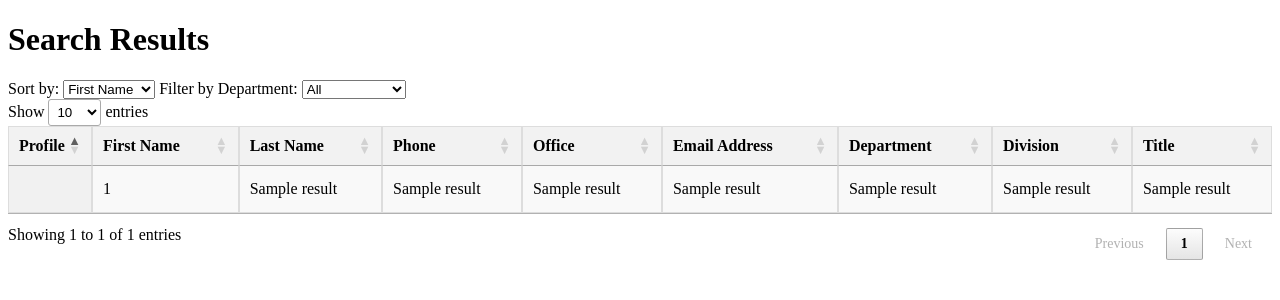
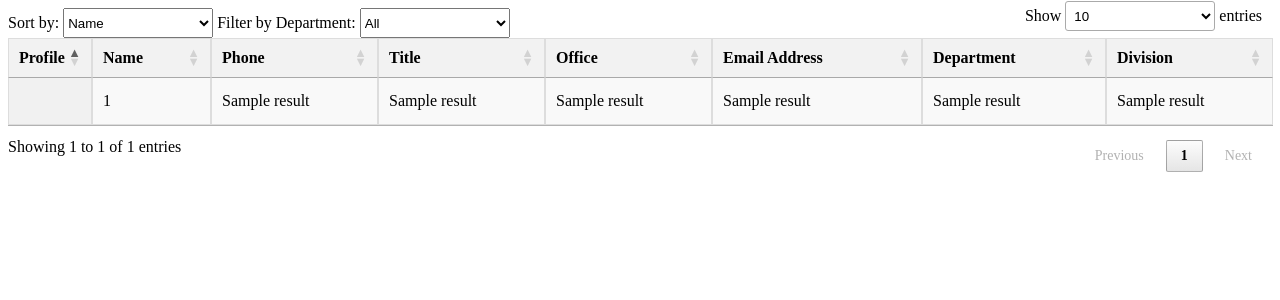
Before and after one commit to avgung12/AppWeb, a Flask app: template templates/search_results.html in a window 1280 px wide. Shown: the top 300 px of the page. Run offline with Flask 3, Linux system fonts and the light colour scheme; the template is opened without the code that fills it: most values are stand-ins (such as "Sample title", 1, 10 or a date in 2020); some libraries are stand-ins or nearby versions.

Commit message:
WIP Changes
- App.py : Changes are made by using ITSTAFF instead of dbo.Persons.

-Search_results: Moved search bar to the center (may need to be slightly moved up)

-searchiframe: Implemented name, first name, last name to display in child row.

Adjusted size of selection menu to be 150px wide, and 30+px tall.

```diff
--- a/app.py
+++ b/app.py
@@ -30,12 +30,13 @@ def search_results():
         query=""
     conn = connection()
     cursor = conn.cursor()
+    table = "Employees"
     if query == "*" or len(query)==0:
-        mySQL=f"SELECT * from dbo.Persons"
+        mySQL=f"SELECT * from dbo.ITSTAFF"
     elif search_by=="AllFields":
-        mySQL=f"SELECT * from dbo.Persons where firstname=\'{query}\' or lastname=\'{query}\' or phone=\'{query}\' or office=\'{query}\' or emailaddress=\'{query}\' or Departement=\'{query}\' or division=\'{query}\' or title=\'{query}\'"
+        mySQL=f"SELECT * from dbo.ITSTAFF where firstname=\'{query}\' or lastname=\'{query}\' or phone=\'{query}\' or office=\'{query}\' or emailaddress=\'{query}\' or Departement=\'{query}\' or division=\'{query}\' or title=\'{query}\'"
     else:
-        mySQL=f"SELECT * from dbo.Persons where {search_by}=\'{query}\'"
+        mySQL=f"SELECT * from dbo.ITSTAFF where {search_by}=\'{query}\'"
     cursor.execute(mySQL)
     results = cursor.fetchall()
     return render_template('search_results.html', results=results,query=query,search_by=search_by)
--- a/templates/search_results.html
+++ b/templates/search_results.html
@@ -56,6 +56,14 @@
           display: none;
         }
 
+        .dataTables_length {
+          position: absolute;
+          right: 0;
+          top: -37px;
+          margin-right: 10px;
+          display: inline-block;
+        }
+
         .employee-details {
           display: flex;
           align-items: center;
@@ -80,17 +88,25 @@
           margin-right: 50px;
         }
 
+        .hidden {
+          display: none;
+        }
+
+      select {
+          height: 30px;
+          width: 150px;
+          top: -20px;
+        }
+
     </style>
 </head>
 <body>
-
-<h1>Search Results</h1>
 
 <div id="pagination-links"></div>
 
 <label for="sort-dropdown">Sort by:</label>
 <select id="sort-dropdown" onchange="sortTable()">
-  <option value="first-name">First Name</option>
+  <option value="first-name">Name</option>
   <option value="office">Office</option>
   <option value="department">Department</option>
   <option value="division">Division</option>
@@ -105,33 +121,36 @@
     <thead>
         <tr>
             <th>Profile</th>
-            <th>First Name</th>
-            <th>Last Name</th>
+            <th>Name</th>
+            <th class="hidden">First Name</th>
+            <th class="hidden">Last Name</th>
             <th>Phone</th>
+            <th>Title</th>
             <th>Office</th>
             <th>Email Address</th>
             <th>Department</th>
             <th>Division</th>
-            <th>Title</th>
         </tr>
     </thead>
     <tbody>
+      <!--results[]0:name 1:FirstName,2:LastName,3:Phone,4:Office,5:Email 6:Department,7:Title,8:Division(Company)-->
         {% for result in results %}
-        <tr class="table-row" data-department="{{ result[5] }}">
-          {% if result[4] %}
-            {% set img_url = 'https://testwebdbphotos.blob.core.windows.net/pics/' + result[4].split('@')[0] + '.jpg' %}
+        <tr class="table-row" data-department="{{ result[6] }}">
+          {% if result[5] %}
+            {% set img_url = 'https://testwebdbphotos.blob.core.windows.net/pics/' + result[5].split('@')[0] + '.jpg' %}
             <td><img src={{img_url}} width="30" height="30"></td>
           {% else %}
           <td style="width:30px; height:30px"></td>
           {% endif %}
                 <td>{{ result[0] }}</td>
-                <td>{{ result[1] }}</td>
-                <td>{{ result[2] }}</td>
+                <td class="hidden">{{ result[1] }}</td>
+                <td class="hidden">{{ result[2] }}</td>
                 <td>{{ result[3] }}</td>
+                <td>{{ result[7] }}</td>
                 <td>{{ result[4] }}</td>
                 <td>{{ result[5] }}</td>
                 <td>{{ result[6] }}</td>
-                <td>{{ result[7] }}</td>
+                <td>{{ result[8] }}</td>
             </tr>
         {% endfor %}
     </tbody>
@@ -145,8 +164,8 @@
       "paging": true,
       "ordering": true,
       "info": false,
-      "order": [[6, 'asc']],
-      "columnDefs": [      {        "targets": [6],
+      "order": [[8, 'asc']],
+      "columnDefs": [      {        "targets": [8],
           "visible": false,
           "searchable": true
         }
@@ -154,7 +173,7 @@
     });
 
     $('#department-filter').on('change', function() {
-      table.column(6).search(this.value).draw();
+      table.column(8).search(this.value).draw();
       table.page('first').draw('page');
     });
 
@@ -175,7 +194,7 @@
     });
 
     function format(d) {
-      var email = d[5];
+      var email = d[7];
       var username = email.substring(0, email.indexOf("@"));
       var imgUrl = "https://testwebdbphotos.blob.core.windows.net/pics/" + username + ".jpg"; // replace with your image URL
 
@@ -188,14 +207,15 @@
           imgElement +
         '</div>' +
         '<div class="details">' +
-          '<p><strong>First Name:</strong> '+d[1]+'</p>'+
-          '<p><strong>Last Name:</strong> '+d[2]+'</p>'+
-          '<p><strong>Phone:</strong> '+d[3]+'</p>'+
-          '<p><strong>Office:</strong> '+d[4]+'</p>'+
-          '<p><strong>Email:</strong> '+d[5]+'</p>'+
-          '<p><strong>Department:</strong> '+d[6]+'</p>'+
-          '<p><strong>Division:</strong> '+d[7]+'</p>'+
-          '<p><strong>Title:</strong> '+d[8]+'</p>'+
+          '<p><strong>Display Name:</strong> '+d[1]+'</p>'+
+          '<p><strong>First Name:</strong> '+d[2]+'</p>'+
+          '<p><strong>Last Name:</strong> '+d[3]+'</p>'+
+          '<p><strong>Phone:</strong> '+d[4]+'</p>'+
+          '<p><strong>Title:</strong> '+d[5]+'</p>'+
+          '<p><strong>Office:</strong> '+d[6]+'</p>'+
+          '<p><strong>Email Address:</strong> '+d[7]+'</p>'+
+          '<p><strong>Department:</strong> '+d[8]+'</p>'+
+          '<p><strong>Division:</strong> '+d[9]+'</p>'+
         '</div>' +
       '</div>';
     }
@@ -204,23 +224,23 @@
 </script>
 
 <script>
-
+// [0] Proflie, [1] Name, [2] First Name, [3] Last Name, [4] Phone, [5] Title, [6] Office, [7] Email Address, [8] Department, [9] Division
   function sortTable() {
     var sortValue = $('#sort-dropdown').val();
     var columnIdx = -1;
 
     switch (sortValue) {
       case "division":
-        columnIdx = 7;
+        columnIdx = 9;
         break;
       case "department":
-        columnIdx = 6;
+        columnIdx = 8;
         break;
       case "first-name":
         columnIdx = 1;
         break;
       case "office":
-        columnIdx = 4;
+        columnIdx = 6;
         break;
       default:
         columnIdx = 1;
@@ -236,7 +256,7 @@
 
   // Get the distinct department values from the table
   var table = $('#results-table').DataTable();
-  var data = table.column(6).data();
+  var data = table.column(8).data();
   data.each(function (value, index) {
     var cleanedValue = value.replace(/&amp;/g, ' & '); // replace both "&" and "amp;" with the appropriate symbol
     if (!departmentValues.includes(cleanedValue)) {
```
Also changed, not shown: templates/searchiframe.html (+29 -13 lines).
